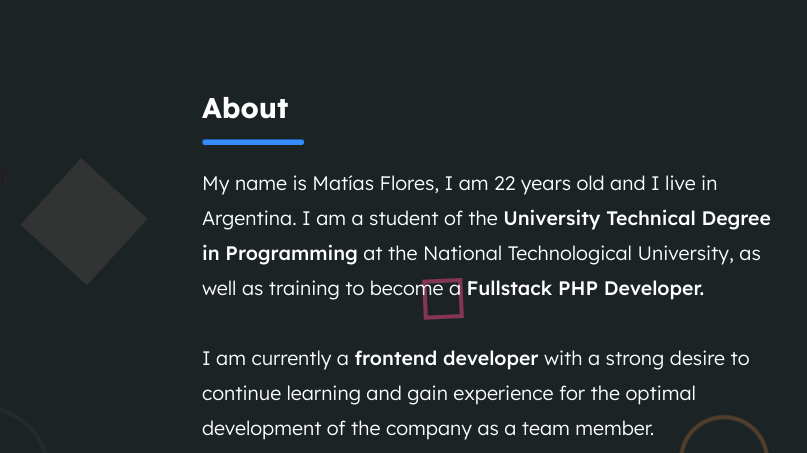
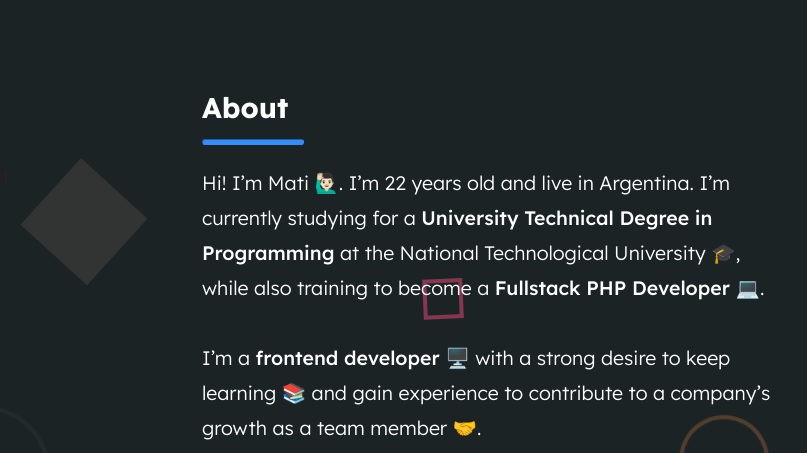
Before and after one commit to MatiasF1204/Portfolio, a plain HTML site: page index.html in a window 1280 px wide. Shown: the part 109-562 px from the top of the page, 473-1280 px from the left. Drawn offline with nearby package versions, Linux system fonts and the light colour scheme.

Commit message:
Enhance personal introduction

```diff
--- a/index.html
+++ b/index.html
@@ -165,15 +165,15 @@
           <h2 class="box__title">About</h2>
           <hr class="subrayado" />
           <p class="box__parrafo">
-            My name is Matías Flores, I am 22 years old and I live in Argentina.
-            I am a student of the
-            <strong>University Technical Degree in Programming</strong> at the
-            National Technological University, as well as training to become a
-            <strong>Fullstack PHP Developer.</strong>
-            <br /><br />
-            I am currently a <strong>frontend developer</strong> with a strong
-            desire to continue learning and gain experience for the optimal
-            development of the company as a team member.
+            Hi! I’m Mati 🙋🏻‍♂️. I’m 22 years old and live in Argentina. I’m
+            currently studying for a
+            <strong>University Technical Degree in Programming</strong>
+            at the National Technological University 🎓, while also training to
+            become a
+            <strong>Fullstack PHP Developer 💻</strong>. <br /><br />
+            I’m a <strong>frontend developer 🖥️</strong> with a strong desire to
+            keep learning 📚 and gain experience to contribute to a company’s
+            growth as a team member 🤝.
           </p>
         </div>
       </section>
```
